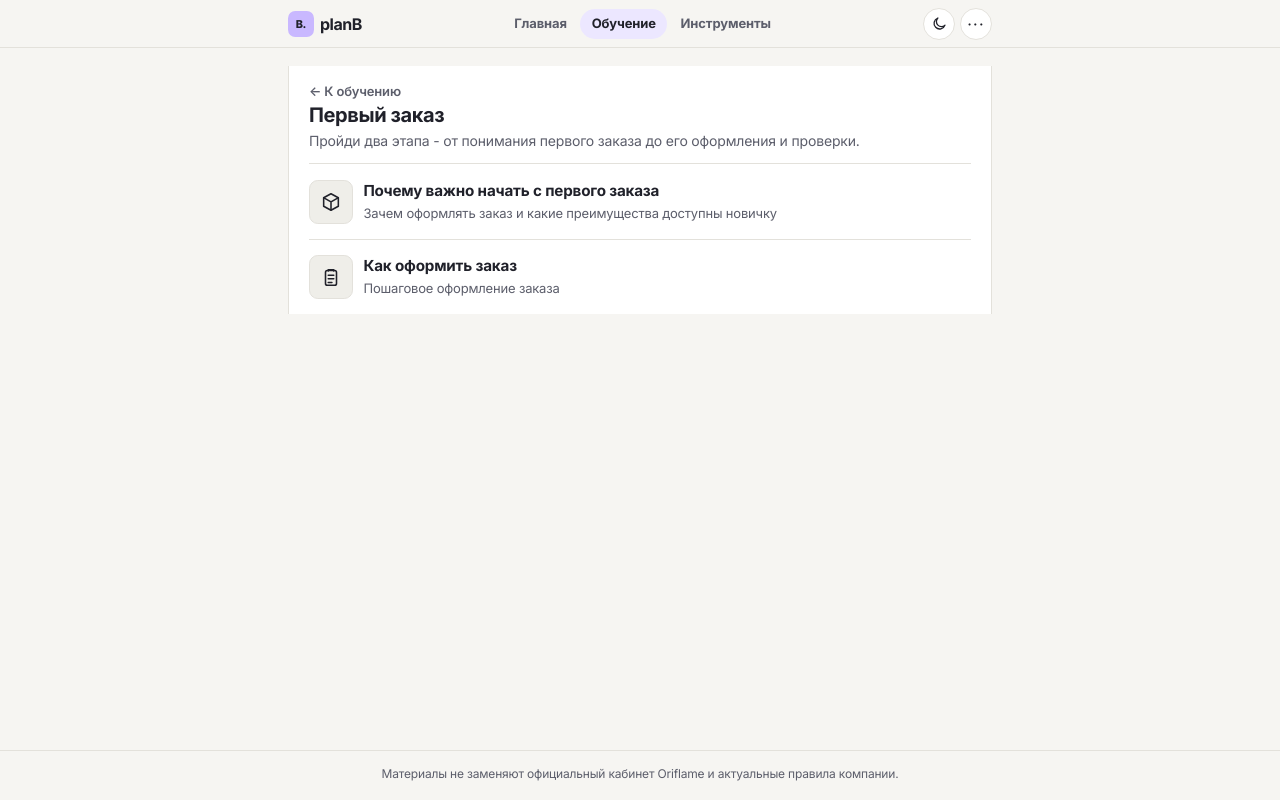
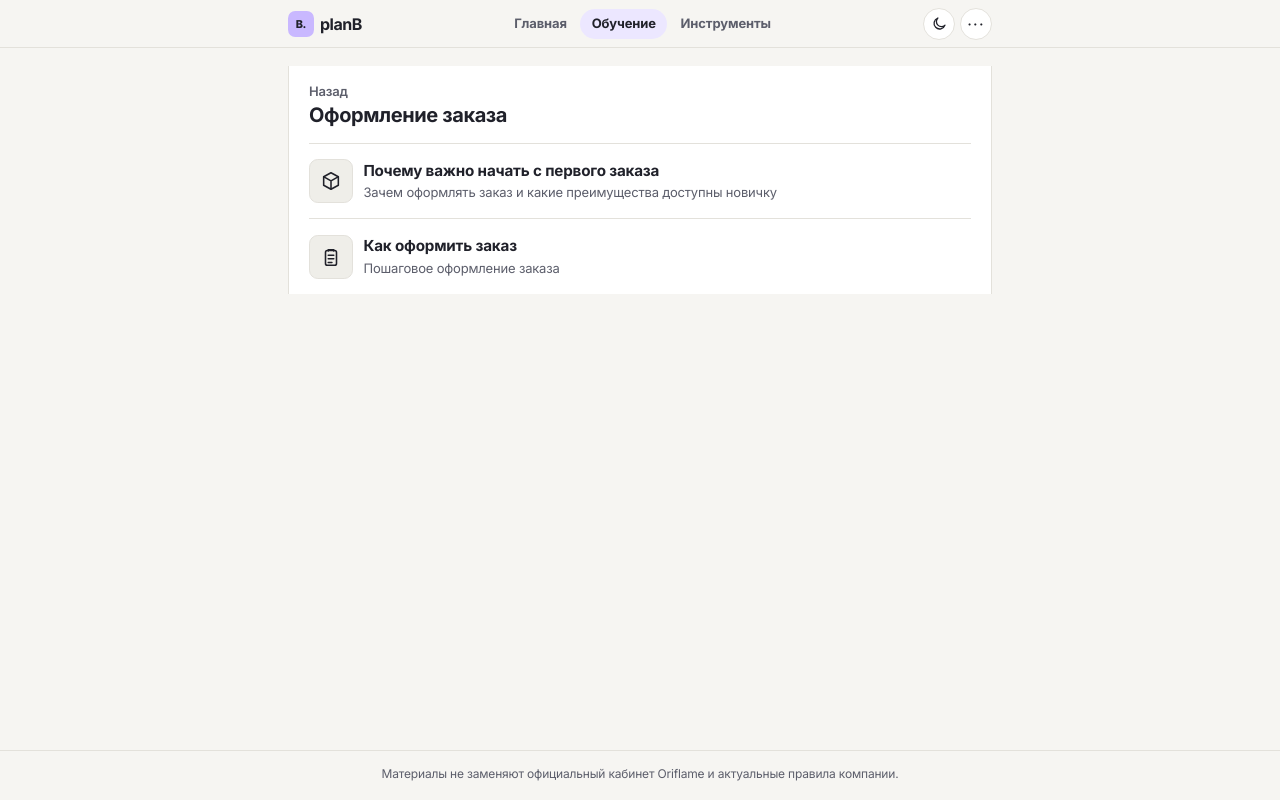
Before and after one commit to planb-tm/school, a React (Vite) app: page /learn/orders in a window 1280 px wide. Built offline with nearby package versions, Linux system fonts and the light colour scheme.

Commit message:
Unify back links and rename order module

```diff
--- a/src/app/learn/BusinessEssencePage.tsx
+++ b/src/app/learn/BusinessEssencePage.tsx
@@ -12,7 +12,7 @@ export function BusinessEssencePage() {
   return (
     <div className="tools-page">
       <Link to={fromHome ? '/' : '/learn'} className="tools-back">
-        {fromHome ? '← На главную' : '← К обучению'}
+        Назад
       </Link>
 
       <header className="home-intro">
--- a/src/app/learn/InvitingPage.tsx
+++ b/src/app/learn/InvitingPage.tsx
@@ -77,7 +77,7 @@ export function InvitingPage() {
   return (
     <div className="tools-page">
       <Link to="/learn" className="tools-back">
-        ← К обучению
+        Назад
       </Link>
 
       <header className="home-intro">
--- a/src/app/learn/OrdersPage.tsx
+++ b/src/app/learn/OrdersPage.tsx
@@ -109,13 +109,12 @@ function renderStageContent(stage: FirstOrderStage) {
 export function OrdersPage() {
   return (
     <div className={`${styles.lesson} ${styles.stageOverview} tools-page`}>
-      <Link to="/learn" className="tools-back">← К обучению</Link>
+      <Link to="/learn" className="tools-back">Назад</Link>
       <header className={styles.moduleHeader}>
         <h1>{firstOrderModuleMeta.title}</h1>
-        <p>Пройди два этапа - от понимания первого заказа до его оформления и проверки.</p>
       </header>
 
-      <ol className={styles.stageList} aria-label="Этапы модуля «Первый заказ»">
+      <ol className={styles.stageList} aria-label="Этапы модуля «Оформление заказа»">
         {stages.map((stage) => (
           <li key={stage.id}>
             <Link to={stage.path} className={styles.stageRow}>
@@ -160,7 +159,7 @@ export function OrderStagePage() {
 
   return (
     <div className={`${styles.lesson} tools-page`}>
-      <Link to={firstOrderModuleMeta.path} className="tools-back">← К этапам</Link>
+      <Link to={firstOrderModuleMeta.path} className="tools-back">Назад</Link>
 
       <LearningModuleStage stage={stage}>
         {renderStageContent(stage)}
@@ -169,7 +168,7 @@ export function OrderStagePage() {
       <nav className={paginationClass} aria-label="Переход между этапами">
         {previousStage ? (
           <Link to={previousStage.path} className="btn btn--secondary">
-            <span>← Предыдущий этап</span>
+            <span>Назад</span>
             <small>{previousStage.title}</small>
           </Link>
         ) : <span />}
--- a/src/app/learn/ProductsPage.tsx
+++ b/src/app/learn/ProductsPage.tsx
@@ -10,7 +10,7 @@ export function ProductsPage() {
   return (
     <div className="tools-page">
       <Link to="/learn" className="tools-back">
-        ← К обучению
+        Назад
       </Link>
 
       <header className="home-intro">
--- a/src/app/tools/InfoSheetPage.tsx
+++ b/src/app/tools/InfoSheetPage.tsx
@@ -5,7 +5,7 @@ export function InfoSheetPage() {
   return (
     <div className="tools-page tools-page--wide">
       <Link to="/tools" className="tools-back">
-        ← К инструментам
+        Назад
       </Link>
       <InfoSheetApp />
     </div>
--- a/src/data/home/starterRoute.ts
+++ b/src/data/home/starterRoute.ts
@@ -30,8 +30,8 @@ export const starterRouteSteps: readonly StarterRouteStep[] = [
   {
     id: 'first-order',
     number: '02',
-    title: 'Первый заказ',
-    description: 'Изучить каталог, выбор продукции, оформление и доставку заказа',
+    title: 'Оформление заказа',
+    description: 'Понять, зачем начинать с первого заказа, и узнать, как его оформить',
     status: 'available',
     path: '/learn/orders',
   },
--- a/src/data/learning/firstOrder.ts
+++ b/src/data/learning/firstOrder.ts
@@ -25,7 +25,7 @@ export type FirstOrderStage = {
 
 export const firstOrderModuleMeta = {
   id: 'first-order',
-  title: 'Первый заказ',
+  title: 'Оформление заказа',
   path: '/learn/orders',
   catalogDescription:
     'Узнай, зачем начинать с первого заказа и как оформить заказ на официальном сайте Oriflame',
--- a/src/features/success-plan-2026/SuccessPlanHub.tsx
+++ b/src/features/success-plan-2026/SuccessPlanHub.tsx
@@ -13,7 +13,7 @@ export function SuccessPlanHub() {
   return (
     <div className="module-page">
       <Link to="/tools" className="tools-back">
-        ← К инструментам
+        Назад
       </Link>
       <header className="module-hero">
         <p className="eyebrow">Инструмент</p>
--- a/src/features/success-plan-2026/SuccessPlanSectionPage.tsx
+++ b/src/features/success-plan-2026/SuccessPlanSectionPage.tsx
@@ -37,7 +37,7 @@ export function SuccessPlanSectionPage() {
     <div className="module-page">
       <div className="module-section-toolbar">
         <Link to={MODULE_BASE} className="btn btn--ghost btn--back">
-          ← К оглавлению модуля
+          Назад
         </Link>
       </div>
 
@@ -65,11 +65,11 @@ export function SuccessPlanSectionPage() {
       <nav className="module-pager" aria-label="Соседние разделы">
         {prevId ? (
           <Link to={sectionPath(prevId)} className="btn btn--secondary">
-            ← Назад
+            Назад
           </Link>
         ) : (
           <Link to={MODULE_BASE} className="btn btn--secondary">
-            ← К оглавлению
+            Назад
           </Link>
         )}
         {nextId ? (
```
Also changed, not shown: 1 other file (tests, documents, lock files or other folders).
